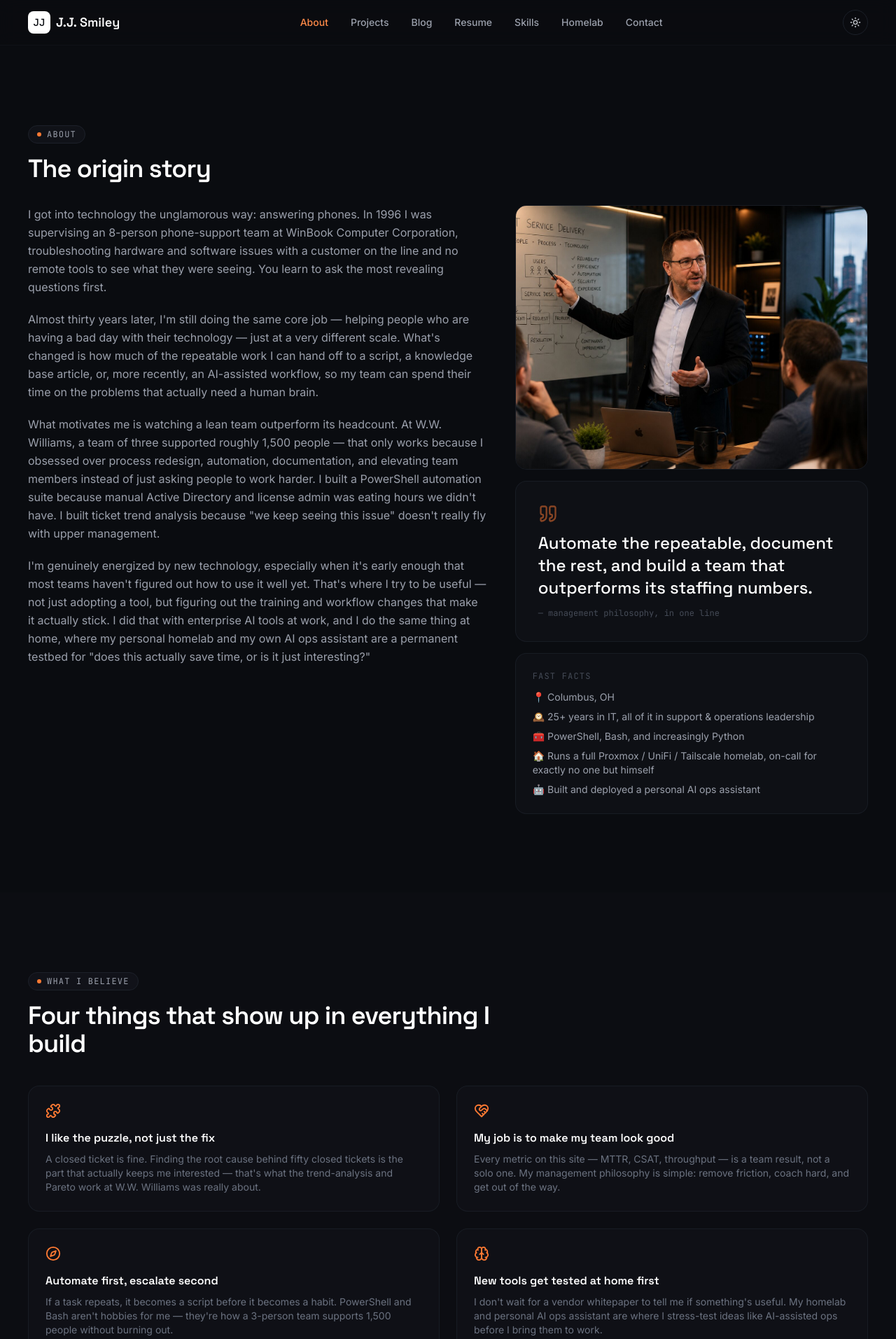
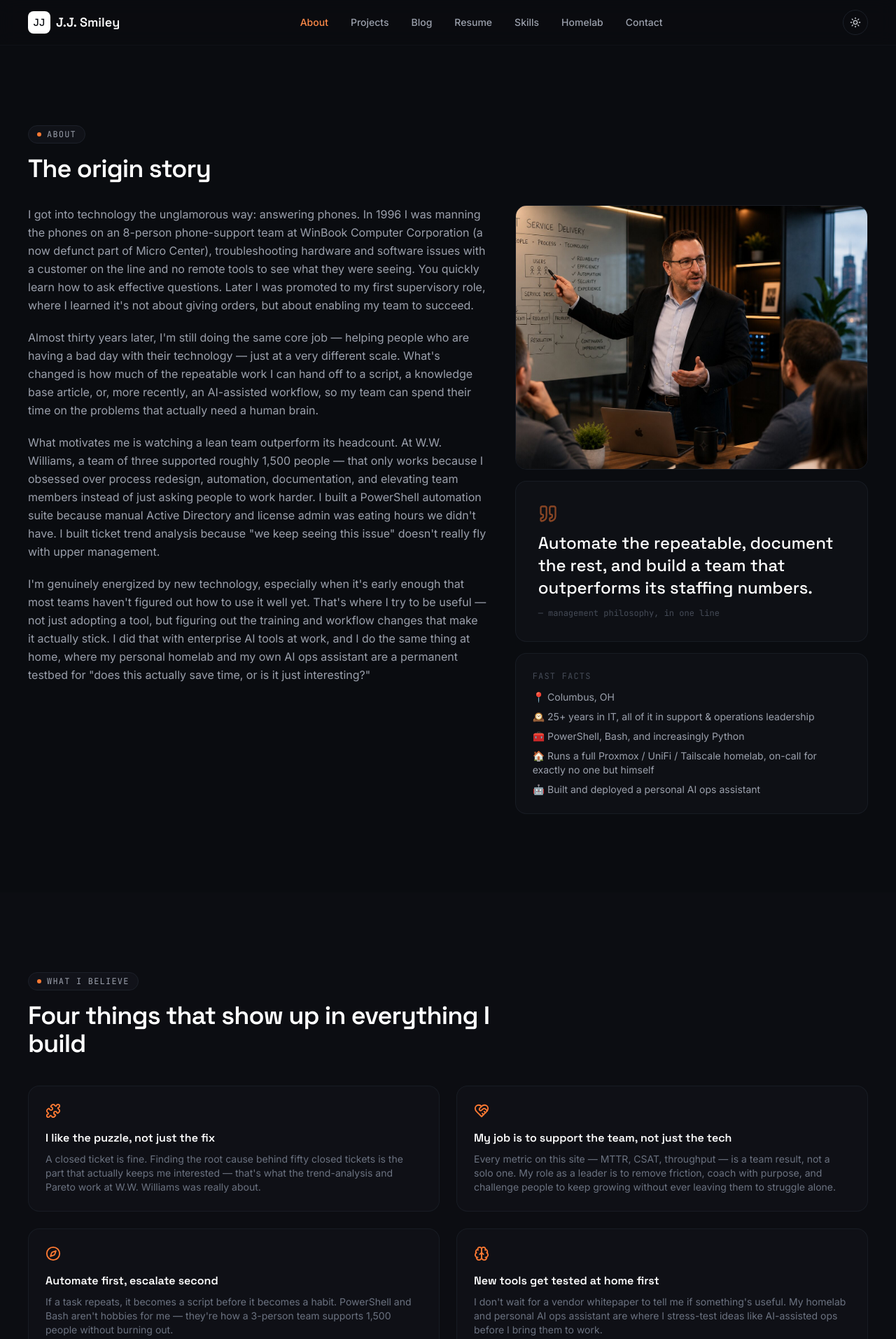
Before and after one commit to grandmasterjjs/Career-Portfolio, a Next.js app: page /about in a window 1280 px wide. Shown: the top 1913 px of the page at 70% size. Built offline with nearby package versions, Linux system fonts and the light colour scheme.

Commit message:
Refine team support philosophy and enhance personal narrative in About page

```diff
--- a/src/app/about/page.tsx
+++ b/src/app/about/page.tsx
@@ -21,8 +21,8 @@ const values = [
   },
   {
     icon: HeartHandshake,
-    title: "My job is to make my team look good",
-    body: "Every metric on this site — MTTR, CSAT, throughput — is a team result, not a solo one. My management philosophy is simple: remove friction, coach hard, and get out of the way.",
+    title: "My job is to support the team, not just the tech",
+    body: "Every metric on this site — MTTR, CSAT, throughput — is a team result, not a solo one. My role as a leader is to remove friction, coach with purpose, and challenge people to keep growing without ever leaving them to struggle alone.",
   },
   {
     icon: Compass,
@@ -44,10 +44,12 @@ export default function AboutPage() {
         <div className="mt-8 grid gap-10 lg:grid-cols-[1.3fr_1fr]">
           <Reveal className="space-y-5 text-base leading-relaxed text-ink-600 dark:text-ink-300">
             <p>
-              I got into technology the unglamorous way: answering phones. In 1996 I was supervising an
-              8-person phone-support team at WinBook Computer Corporation, troubleshooting hardware and
-              software issues with a customer on the line and no remote tools to see what they were seeing.
-              You learn to ask the most revealing questions first.
+              I got into technology the unglamorous way: answering phones. In 1996 I was manning the phones on an
+              8-person phone-support team at WinBook Computer Corporation (a now defunct part of Micro Center),
+              troubleshooting hardware and software issues with a customer on the line and no remote tools
+              to see what they were seeing. You quickly learn how to ask effective questions. Later I was promoted
+              to my first supervisory role, where I learned it's not about giving orders, but about
+              enabling my team to succeed.
             </p>
             <p>
               Almost thirty years later, I&apos;m still doing the same core job — helping people who are
```
